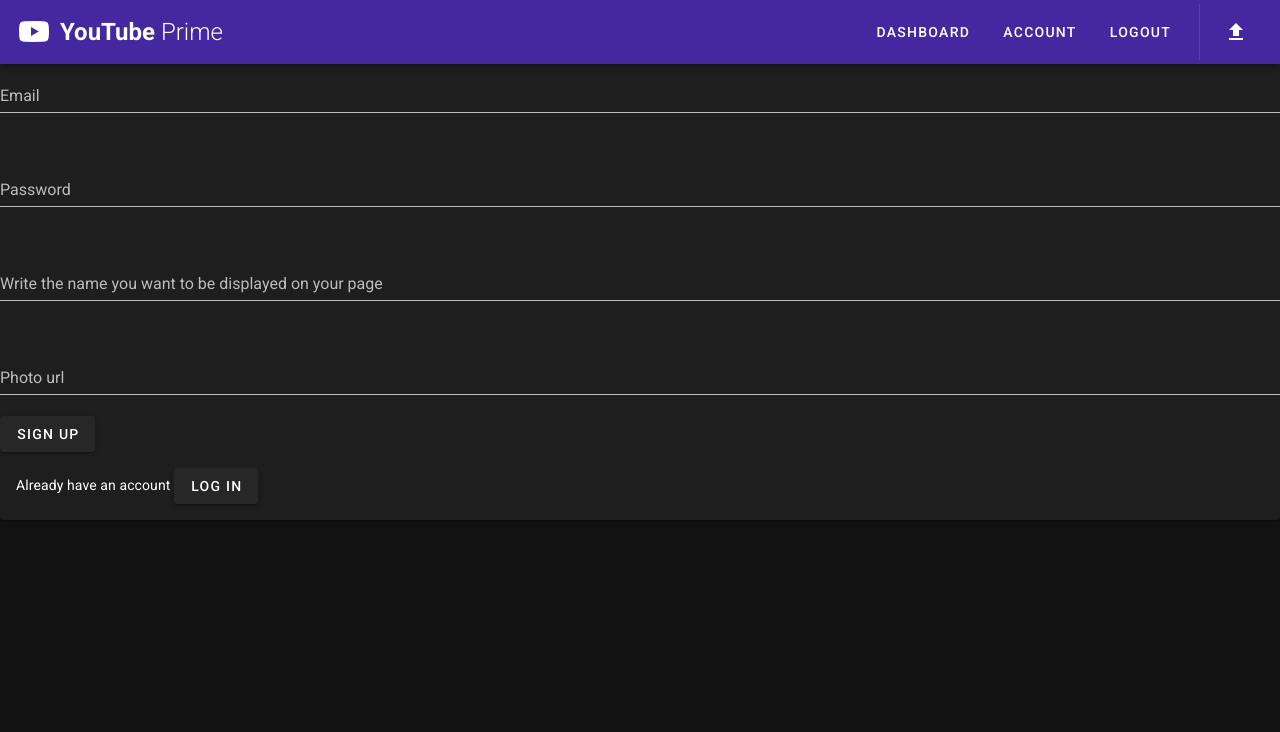
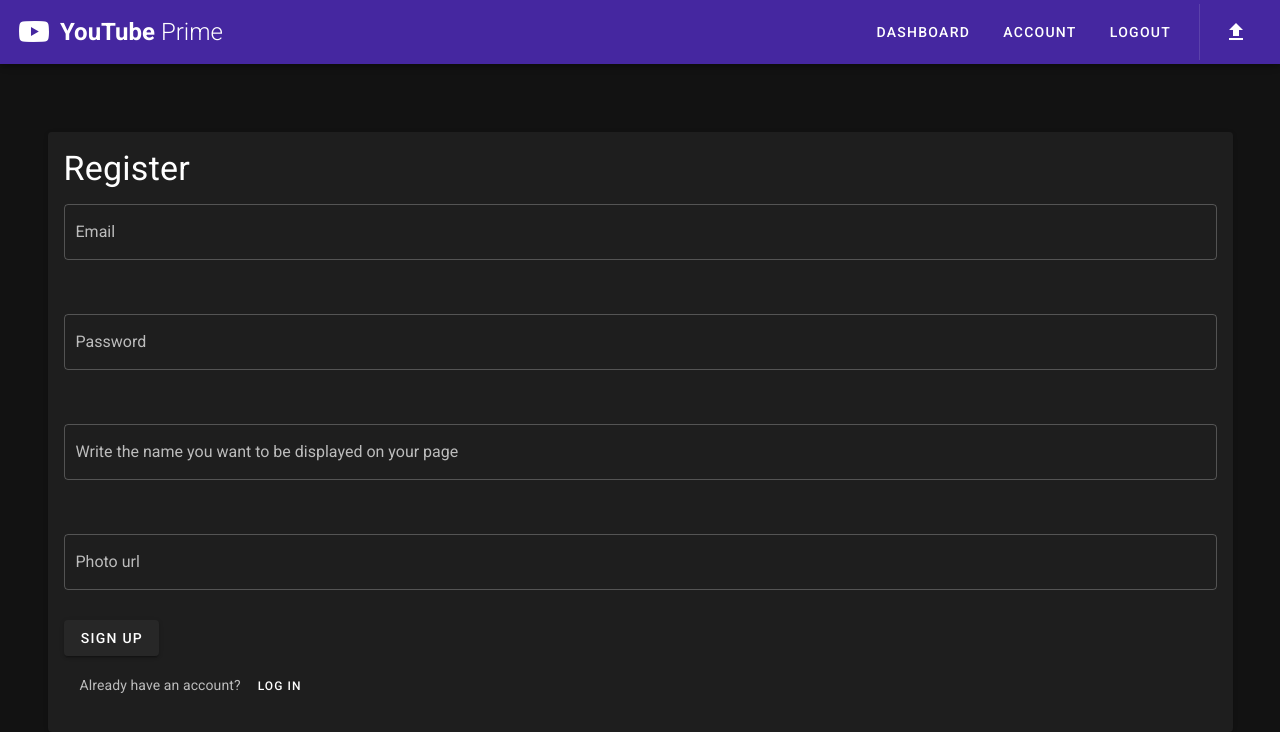
Before and after one commit to neelansh15/YoutubePrime, a Vue app in the folder frontend/: page /register in a window 1280 px wide. Shown: the top 732 px of the page. Built offline with nearby package versions, Linux system fonts and the light colour scheme.

Commit message:
Style changes

```diff
--- a/frontend/src/App.vue
+++ b/frontend/src/App.vue
@@ -12,7 +12,7 @@
 			<v-spacer></v-spacer>
 			<v-btn to="/dashboard" text>Dashboard</v-btn>
 			<v-btn to="/account" text>Account</v-btn>
-      <v-btn @click="logout" text>Logout</v-btn>
+			<v-btn v-if="isLoggedIn" @click="logout" text>Logout</v-btn>
 			<v-divider class="mx-3" vertical />
 			<v-btn to="/upload" class="mr-1" title="Upload Video" icon>
 				<v-icon>mdi-upload</v-icon>
@@ -29,7 +29,7 @@
 
 <script>
 export default {
-  name: "App",
+	name: 'App',
 
 	components: {},
 
@@ -37,12 +37,20 @@
 		//
 	}),
 	methods: {
+		isLoggedIn() {
+			console.log(this.$store.accessToken)
+			if (this.$store.state.accessToken !== null) {
+				return true
+			} else {
+				return false
+			}
+		},
 		logout() {
 			if (this.$store.state.accessToken != null) {
-        this.$store.commit("destroyToken");
-        this.$router.push({ name: "Login" });
+				this.$store.commit('destroyToken')
+				this.$router.push({ name: 'Login' })
 			}
 		},
 	},
-};
+}
 </script>
--- a/frontend/src/views/Login.vue
+++ b/frontend/src/views/Login.vue
@@ -1,6 +1,9 @@
 <template>
-  <v-container align="center" justify="center">
+	<v-container fill-height>
+		<v-row align="center" justify="center">
 			<v-card width="500">
+				<v-card-title class="text-h4">Login</v-card-title>
+				<v-alert type="error" v-if="!validCred">INVALID CRED</v-alert>
 				<v-card-text>
 					<v-form v-model="valid" @submit.prevent="login">
 						<v-row>
@@ -34,52 +37,63 @@
 					</v-form>
 				</v-card-text>
 			</v-card>
+		</v-row>
 	</v-container>
 </template>
 
 <script>
-import axios from "axios";
+import axios from 'axios'
 
 export default {
 	data() {
 		return {
-      email: "",
-      password: "",
+			email: '',
+			password: '',
 			valid: null,
+			validCred: true,
 			nameRules: [
-        (v) => !!v || "Name is required",
-        (v) => (v && v.length < 50) || "Name must be less than 50 characters",
+				v => !!v || 'Name is required',
+				v => (v && v.length < 50) || 'Name must be less than 50 characters',
 			],
 			passwordRules: [
-        (v) => !!v || "Password is required",
-        (v) =>
-          (v && v.length < 50) || "Description must be less than 50 characters",
+				v => !!v || 'Password is required',
+				v => (v && v.length < 50) || 'Description must be less than 50 characters',
 			],
-    };
+		}
 	},
 	methods: {
 		login() {
 			// this should use email and password
 			// if (!this.valid) return
 
-      const inputEmail = this.email;
-      const inputPassword = this.password;
-      console.log(inputEmail, inputPassword);
+			const inputEmail = this.email
+			const inputPassword = this.password
+			console.log(inputEmail, inputPassword)
 
 			axios
-        .post("http://127.0.0.1:5000/login", {
+				.post('http://127.0.0.1:5000/login', {
 					email: inputEmail,
 					password: inputPassword,
 				})
-        .then((res) => {
-          const token = res.data;
-          this.$store.commit("setToken", token);
-          console.log(token);
-          this.$router.push({ name: "Dashboard" });
-        });
+				.then(res => {
+					console.log(res)
+					const token = res.data
+					console.log(res.status)
+					this.$store.commit('setToken', token)
+					console.log(token)
+					this.$router.push({ name: 'Dashboard' })
+				})
+				.catch(error => {
+					const err = error
+					if (err.response) {
+						this.validCred = false
+						console.log(err.response.status)
+						console.log(err.response.data)
+					}
+				})
 		},
 	},
-};
+}
 </script>
 
 <style></style>
--- a/frontend/src/views/Register.vue
+++ b/frontend/src/views/Register.vue
@@ -1,6 +1,11 @@
 <template>
-	<div>
-		<v-card>
+	<v-container fill-height>
+		<v-row align="center" justify="center">
+			<v-card width="1200">
+				<v-card-title class="text-h4">Register</v-card-title>
+
+				<v-alert type="error" v-if="!validCred">{{ this.message }}</v-alert>
+				<v-card-text>
 					<v-form v-model="valid">
 						<v-row>
 							<v-col>
@@ -8,6 +13,7 @@
 									v-model="email"
 									:rules="nameRules"
 									label="Email"
+									outlined
 									required
 								></v-text-field>
 							</v-col>
@@ -18,6 +24,7 @@
 									v-model="password"
 									:rules="passwordRules"
 									label="Password"
+									outlined
 									required
 								></v-text-field>
 							</v-col>
@@ -28,6 +35,7 @@
 									v-model="displayName"
 									:rules="nameRules"
 									label="Write the name you want to be displayed on your page"
+									outlined
 									required
 								></v-text-field>
 							</v-col>
@@ -37,17 +45,21 @@
 								<v-text-field
 									v-model="photoUrl"
 									label="Photo url"
+									outlined
 									required
 								></v-text-field>
 							</v-col>
 						</v-row>
 						<v-btn @click="register">Sign up</v-btn>
-				<v-card-text
-					>Already have an account <v-btn to="/login">Log in</v-btn></v-card-text
-				>
+						<v-card-text>
+							Already have an account?
+							<v-btn text small to="/login">Log in</v-btn>
+						</v-card-text>
 					</v-form>
+				</v-card-text>
 			</v-card>
-	</div>
+		</v-row>
+	</v-container>
 </template>
 
 <script>
@@ -60,6 +72,7 @@
 			password: '',
 			displayName: '',
 			photoUrl: '',
+			validCred: true,
 			nameRules: [
 				v => !!v || 'Name is required',
 				v => (v && v.length < 50) || 'Name must be less than 50 characters',
@@ -80,7 +93,8 @@
 			const inputDisplayName = this.displayName
 			const inputPhotoUrl = this.photoUrl
 			console.log(inputEmail, inputPassword)
-
+			this.message = ''
+			this.validCred = true
 			axios
 				.post('http://127.0.0.1:5000/register', {
 					email: inputEmail,
@@ -93,6 +107,14 @@
 					this.$store.commit('setToken', token)
 					this.$router.push({ name: 'Dashboard' })
 				})
+				.catch(error => {
+					const err = error
+					if (err.response) {
+						this.validCred = false
+						console.log(err.response.status)
+						this.message = err.response.data
+					}
+				})
 		},
 	},
 }
```
Also changed, not shown: 2 other files (tests, documents, lock files or other folders). Lines whose indentation alone changed are shown as unchanged.
